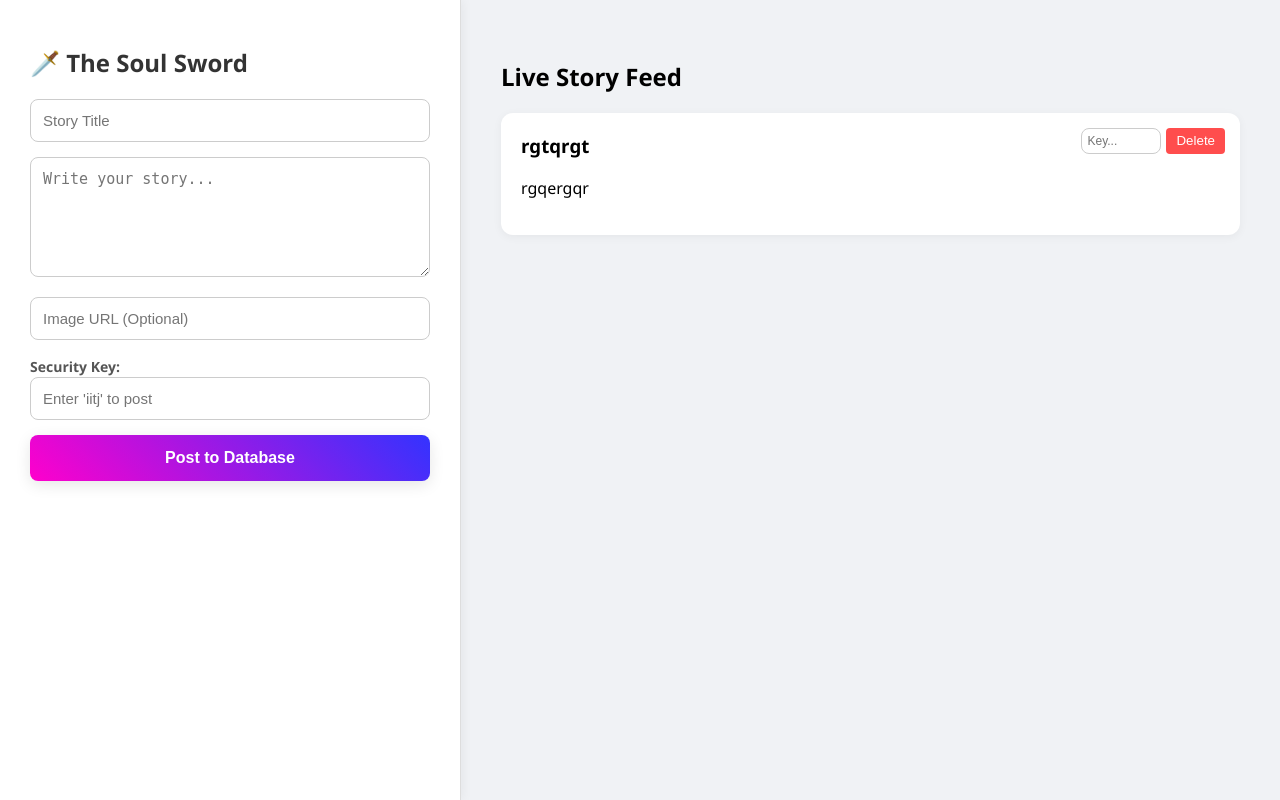
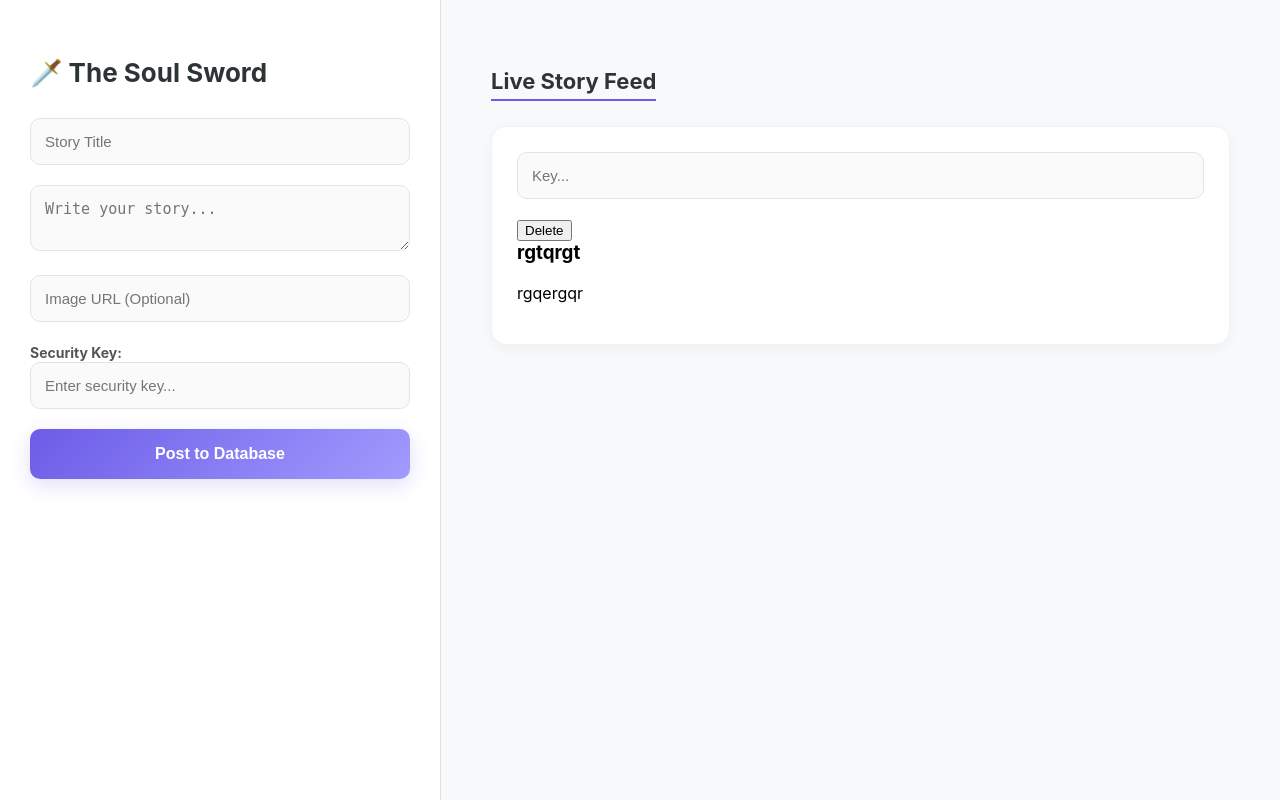
Before and after one commit to lavishpatel76-alt/thesoulsword, a Flask app: page / in a window 1280 px wide. Run offline with Flask 3, Linux system fonts and the light colour scheme.

Commit message:
style: cleanup dashboard UI and fix security key placeholder

```diff
--- a/templates/index.html
+++ b/templates/index.html
@@ -5,29 +5,55 @@
     <meta name="viewport" content="width=device-width, initial-scale=1.0">
     <title>The Soul Sword | Dashboard</title>
     <style>
-        body { font-family: 'Segoe UI', sans-serif; margin: 0; background: #f0f2f5; display: flex; height: 100vh; }
+       body {
+    font-family: 'Inter', 'Segoe UI', sans-serif;
+    margin: 0; background: #f4f7f6; display: flex; height: 100vh;
+}
 
-        /* Dashboard Split */
-        .left-panel { width: 400px; background: white; padding: 30px; border-right: 1px solid #ddd; overflow-y: auto; box-shadow: 2px 0 10px rgba(0,0,0,0.05); }
-        .right-panel { flex: 1; padding: 40px; overflow-y: auto; }
+/* Left Sidebar - Input */
+.left-panel {
+    width: 380px; background: white; padding: 40px 30px;
+    border-right: 1px solid #e0e0e0; overflow-y: auto;
+    box-shadow: 4px 0 15px rgba(0,0,0,0.03);
+}
 
-        h1 { font-size: 24px; color: #333; margin-bottom: 20px; }
-        input, textarea { width: 100%; padding: 12px; margin-bottom: 15px; border: 1px solid #ccc; border-radius: 8px; box-sizing: border-box; font-size: 15px; }
-        textarea { height: 120px; }
+/* Right Feed - Output */
+.right-panel {
+    flex: 1; padding: 50px; overflow-y: auto;
+    background: #f8f9fa;
+}
 
-        /* Colorful Gradient Button */
-        #post-btn {
-            width: 100%; padding: 14px; border: none; border-radius: 8px; color: white;
-            font-weight: bold; font-size: 16px; cursor: pointer;
-            background: linear-gradient(45deg, #ff00cc, #3333ff);
-            box-shadow: 0 4px 15px rgba(0,0,0,0.1);
-        }
+h1 { font-size: 26px; color: #2d3436; margin-bottom: 30px; display: flex; align-items: center; gap: 10px; }
+h2 { font-size: 22px; color: #2d3436; margin-bottom: 25px; border-bottom: 2px solid #6c5ce7; display: inline-block; padding-bottom: 5px; }
 
-        /* Story Cards */
-        .story-card { background: white; padding: 20px; border-radius: 12px; margin-bottom: 20px; box-shadow: 0 2px 10px rgba(0,0,0,0.05); position: relative; }
-        .delete-section { position: absolute; top: 15px; right: 15px; display: flex; gap: 5px; }
-        .pass-small { width: 80px; padding: 5px; font-size: 12px; margin: 0; }
-        .del-btn { background: #ff4d4d; color: white; border: none; padding: 5px 10px; border-radius: 4px; cursor: pointer; }
+input, textarea {
+    width: 100%; padding: 14px; margin-bottom: 20px;
+    border: 1px solid #dfe6e9; border-radius: 10px;
+    box-sizing: border-box; font-size: 15px; background: #fafafa;
+    transition: all 0.3s;
+}
+
+input:focus, textarea:focus {
+    border-color: #6c5ce7; background: #fff; outline: none; box-shadow: 0 0 0 3px rgba(108, 92, 231, 0.1);
+}
+
+/* The Vibrant Button */
+#post-btn {
+    width: 100%; padding: 16px; border: none; border-radius: 10px; color: white;
+    font-weight: 700; font-size: 16px; cursor: pointer;
+    background: linear-gradient(135deg, #6c5ce7 0%, #a29bfe 100%);
+    box-shadow: 0 6px 20px rgba(108, 92, 231, 0.2);
+    transition: transform 0.2s, box-shadow 0.2s;
+}
+
+#post-btn:hover { transform: translateY(-2px); box-shadow: 0 8px 25px rgba(108, 92, 231, 0.3); }
+
+/* Individual Story Cards */
+.story-card {
+    background: white; padding: 25px; border-radius: 15px;
+    margin-bottom: 25px; box-shadow: 0 4px 12px rgba(0,0,0,0.04);
+    border: 1px solid #f1f2f6; position: relative;
+}
     </style>
 </head>
 <body>
@@ -39,8 +65,9 @@
             <textarea name="story_content" placeholder="Write your story..." required></textarea>
             <input type="text" name="story_image" placeholder="Image URL (Optional)">
 
-            <label style="font-weight:bold; font-size: 14px; color: #555;">Security Key:</label>
-            <input type="password" name="admin_pass" placeholder="Enter 'iitj' to post" required>
+           <label style="font-weight:bold; font-size: 14px; color: #555;">Security Key:</label>
+           <input type="password" name="admin_pass" placeholder="Enter security key..." required>
+
 
             <button id="post-btn" type="submit">Post to Database</button>
         </form>
```
